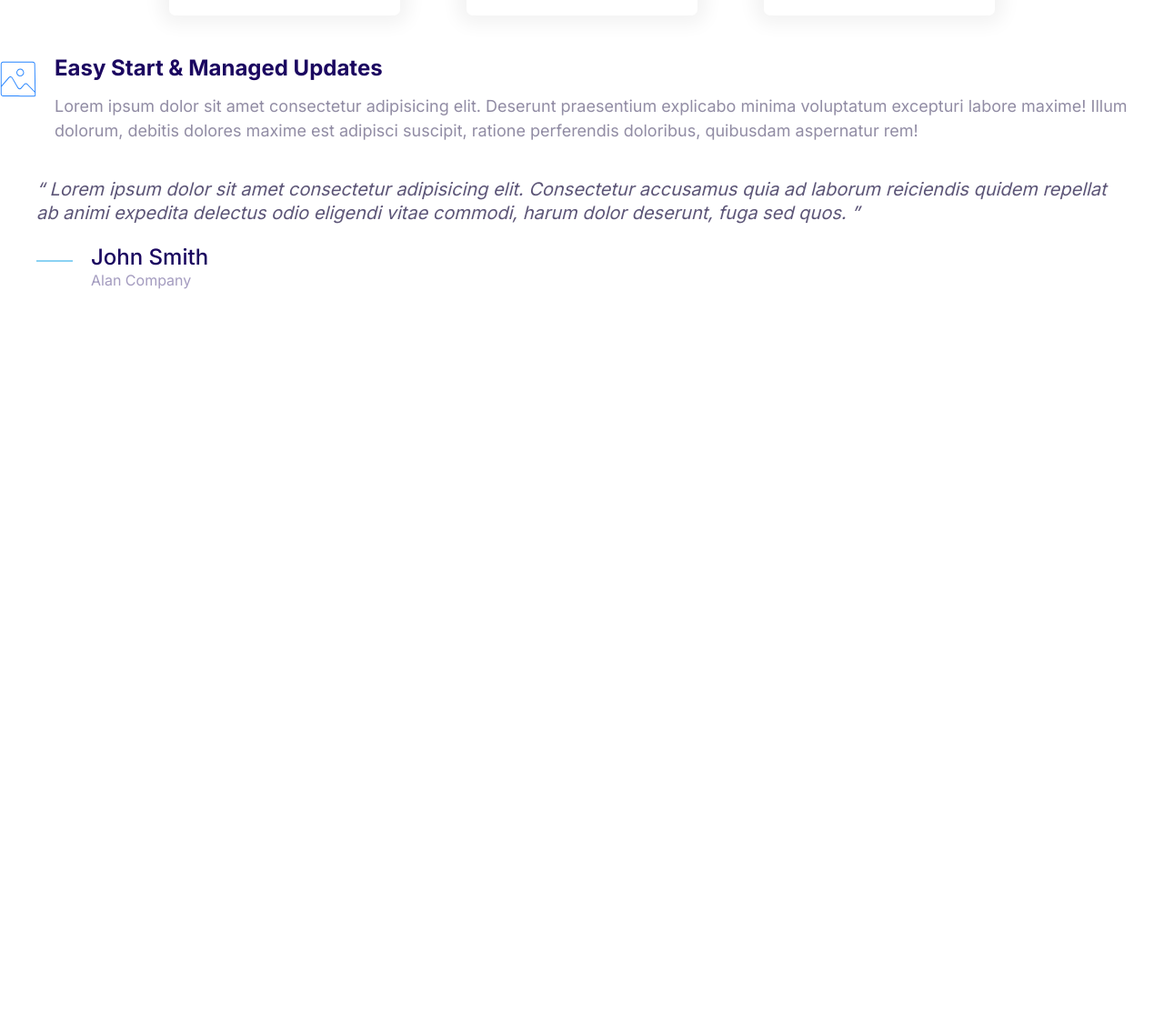
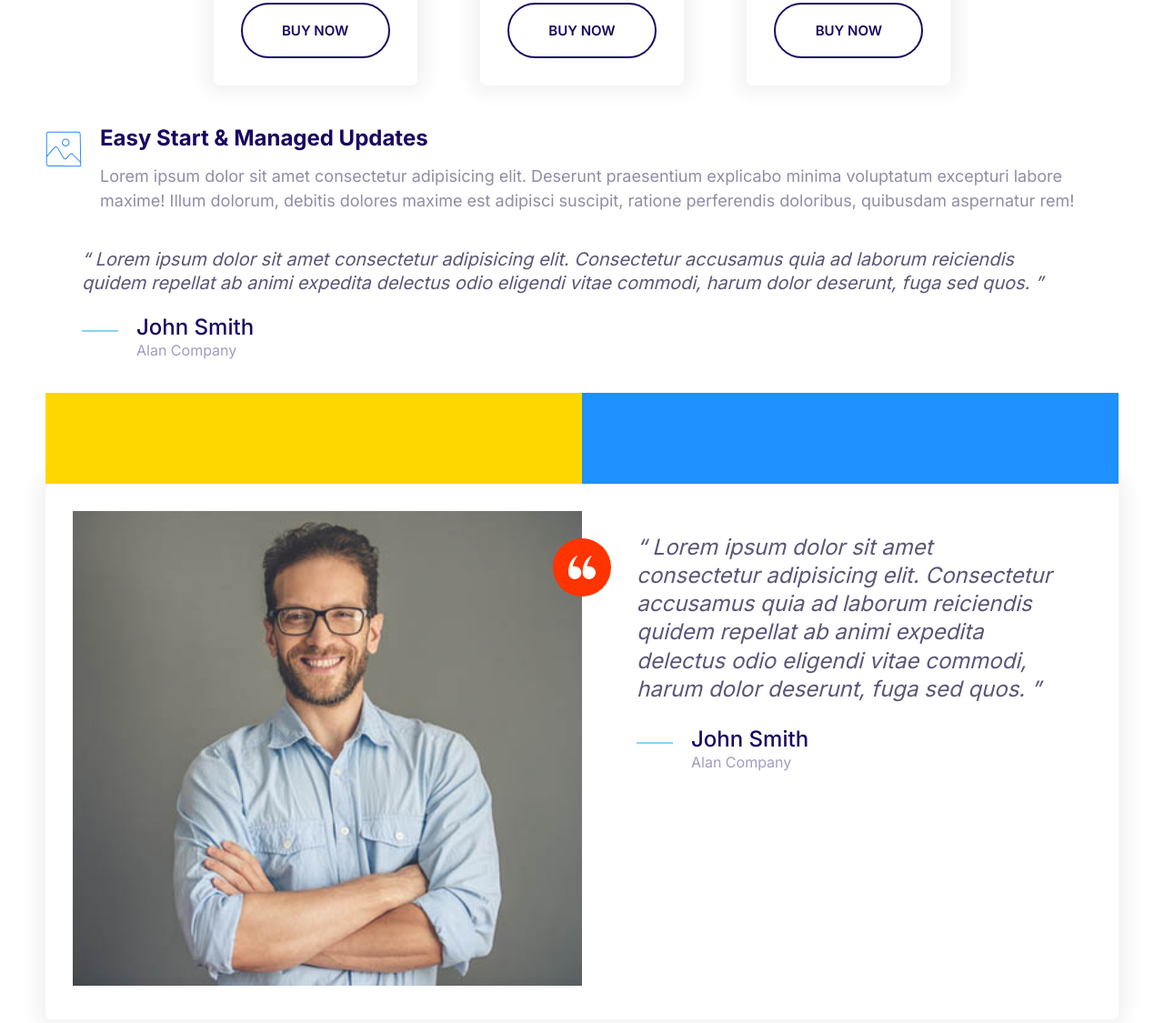
Before and after one commit to alanluqman/Demo-Website, a plain HTML site: page index.html in a window 1280 px wide. Shown: the part 1708-2833 px from the top of the page at 91% size. Before the commit the page ends 2063 px from the top, so only its background shows below. Drawn offline with Linux system fonts and the light colour scheme.

Commit message:
add testimonial quote

```diff
--- a/css/style.css
+++ b/css/style.css
@@ -28,6 +28,7 @@ body{
     color: var(--color-body);
     font-size: 2.4rem;
     line-height: 1.5;
+    padding: 5rem;
 }
 
 h1,h2,h3 {
@@ -167,9 +168,17 @@ margin-right: 2rem;
     width:40px ;
     height: 40px;
 }
+.icon--small{
+    width: 30px;
+    height: 30px;
+}
 
 .icon--primary{
     fill: var(--color-primary)
+}
+
+.icon--white{
+    fill: white;
 }
 
 .icon-container{
@@ -181,6 +190,10 @@ margin-right: 2rem;
     justify-content: center;
     align-items: center;
 }
+.icon-container--accent{
+    background-color: var(--color-accent);
+}
+
 
 /*  Buttons  */
 
@@ -458,3 +471,48 @@ content: open-quote ;
         font-size: 1.6rem;
     }
 }
+
+/*  grid  */
+
+.grid{
+    display: grid;
+
+}
+
+@media screen and (min-width: 768px) {
+    .grid--1x2{
+        grid-template-columns: repeat(2,1fr);
+    }
+}
+
+/*  Testimonials  */
+
+.testimonial{
+   padding: 3rem;
+
+}
+
+.testimonial__image {
+    position: relative;
+}
+.testimonial__image > img{
+    width: 100%;
+}
+
+.testimonial__image > .icon-container{
+   position: absolute;
+   top: 3rem;
+   right: -32px;
+}
+
+@media screen and (min-width:768px) {
+    .testimonial .quote,
+    .testimonial .quote__author{
+        font-size: 2.4rem;
+    }
+
+    .testimonial .quote{
+       margin-left: 6rem;
+    }
+
+}
--- a/index.html
+++ b/index.html
@@ -194,6 +194,47 @@
         </footer>
      </blockquote>
 
+     <!--  Grid  -->
 
+
+     <div class="grid grid--1x2">
+         <div style="height: 100px; background-color: gold;"></div>
+         <div style="height: 100px; background-color: dodgerblue;"></div>
+     </div>
+
+     <div class="card testimonial">
+        <div class="grid grid--1x2">
+            <div class="testimonial__image">
+                <img src="images/testimonial.jpg" alt="A happy smiling">
+                <span class="icon-container icon-container--accent">
+                    <svg class="icon icon--white icon--small">
+                        <use xlink:href="images/sprite.svg#quotes"></use>
+                    </svg>
+                </span>
+            </div>
+            <blockquote class="quote">
+         <p class="quote__text"> Lorem ipsum dolor sit amet consectetur
+              adipisicing elit. Consectetur accusamus
+               quia ad laborum reiciendis quidem repellat
+                ab animi expedita delectus odio eligendi vitae
+                 commodi, harum dolor deserunt, fuga sed quos.
+        </p>
+        <footer>
+            <div class="media">
+                <div class="media__image">
+                    <svg class="icon icon--primary quote__line">
+                     <use xlink:href="images/sprite.svg#line"></use>
+                </svg>
+            </div>
+            <div class="media__body">
+                <h3 class="media__title quote__author">John Smith</h3>
+                <p class="quote__company">Alan Company
+                </p>
+            </div>
+            </div>
+        </footer>
+     </blockquote>
+        </div>
+    </div>
 </body>
 </html>
```
Also changed, not shown: test.js (added, +9 -0 lines), images/testimonial.jpg (added).
